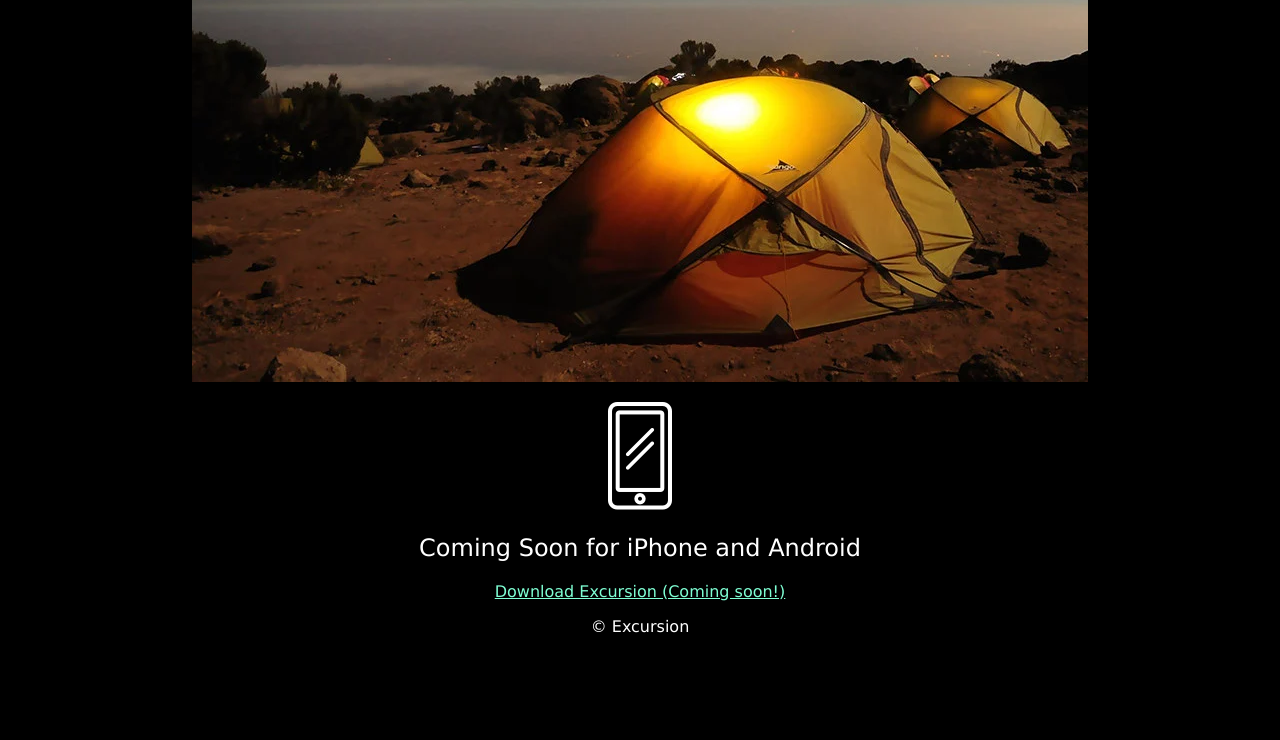
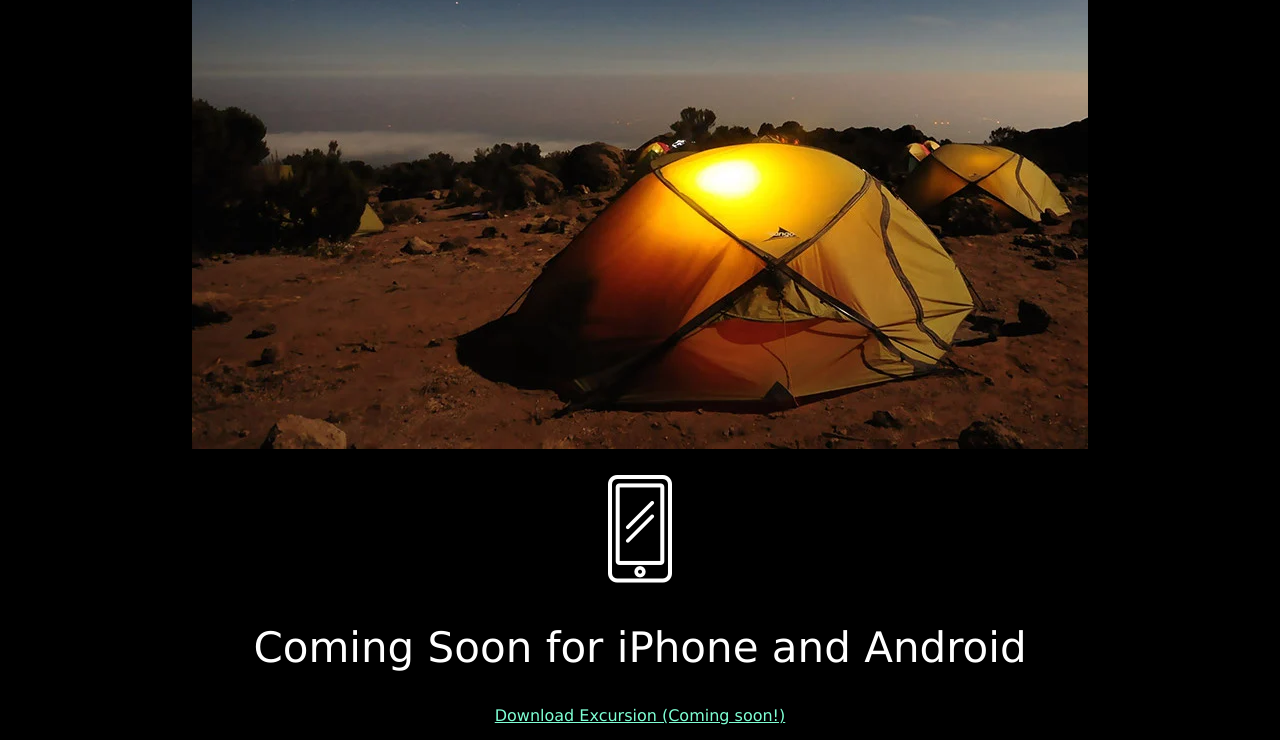
Before and after one commit to MechanicalMax/ExcursionProject, a plain HTML site: page index.html in a window 1280 px wide. Shown: the part 562-1302 px from the top of the page. Before the commit the page ends 1214 px from the top, so only its background shows below. Drawn offline with Linux system fonts and the light colour scheme.

Commit message:
Project complete

```diff
--- a/index.html
+++ b/index.html
@@ -16,7 +16,7 @@
     </video></p>
     <h2>Your personal travel guide</h2>
     <p>Excursion remembers places you like, and recommends new points of interest around you.</p>
-    <img src="resources/images/camp.webp">
+    <p><img src="resources/images/camp.webp"></p>
     <p><img src="resources/images/phone.webp"></p>
     <h2>Coming Soon for iPhone and Android</h2>
     <a href="#">Download Excursion (Coming soon!)</a>
--- a/resources/css/style.css
+++ b/resources/css/style.css
@@ -2,18 +2,32 @@
     font-family: Verdana;
     font-weight: normal;
     color: white;
-    text-align: center;
 }
 
 body {
     background-color: black;
+    text-align: center;
 }
 
 h1 {
     font-size: 50px;
 }
 
+h2 {
+    font-weight: 300;
+    font-size: 42px;
+}
+
 a {
     color: aquamarine;
     font-size: 16px;
 }
+
+p {
+    font-size: 21px;
+    color: gray;
+}
+
+footer p {
+    text-align: right;
+}
```
